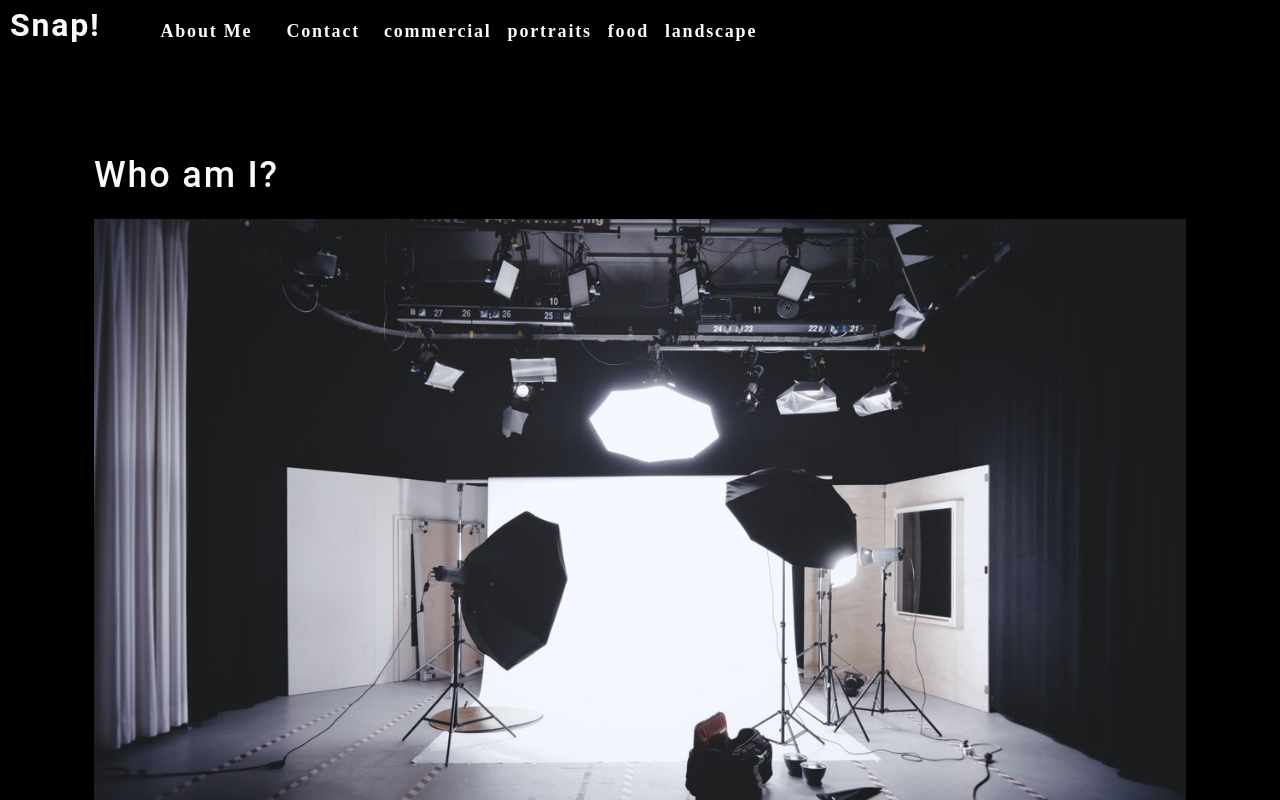
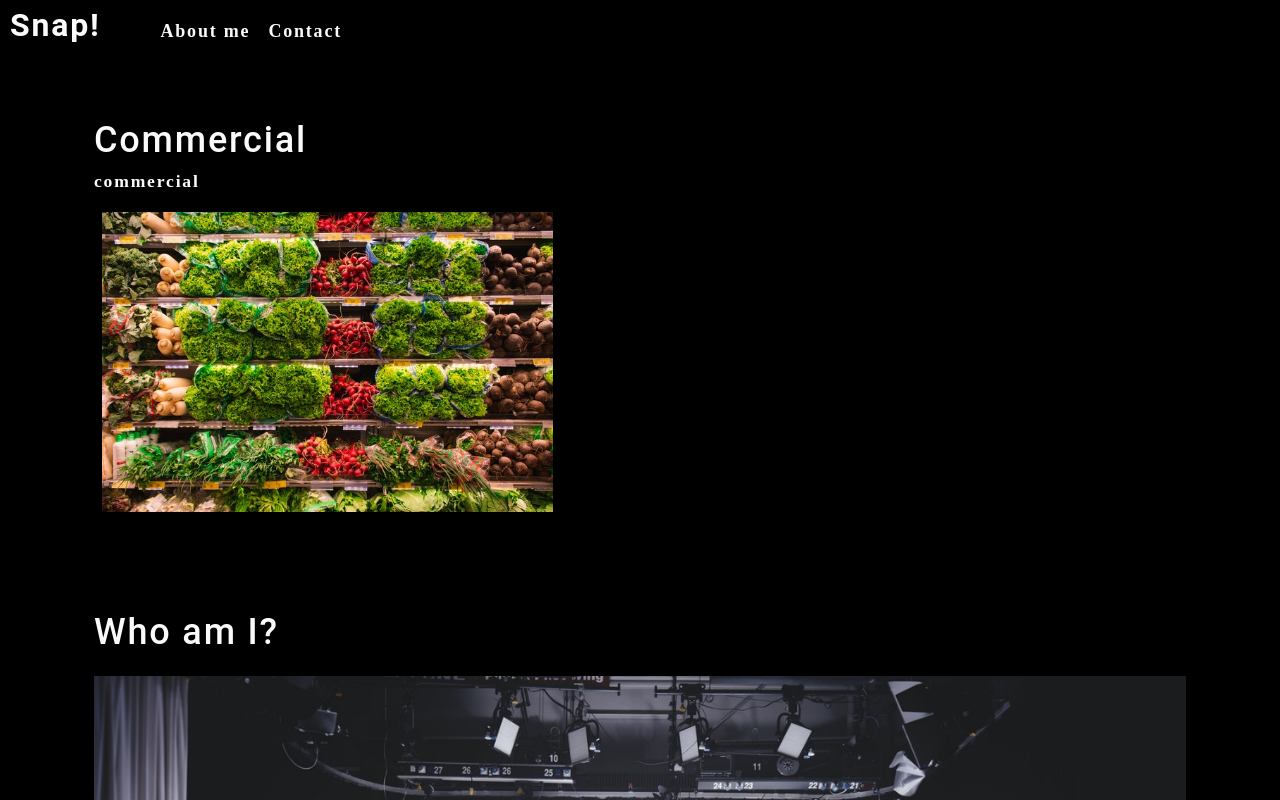
Before and after one commit to JJLindsey/photo-portfolio, a React (Create React App) app: page / in a window 1280 px wide. Shown: the top 800 px of the page. Built offline with nearby package versions, Linux system fonts and the light colour scheme.

Commit message:
update nav and add gallery component

```diff
--- a/src/App.js
+++ b/src/App.js
@@ -1,14 +1,32 @@
-import React from 'react';
+import React, { useState } from 'react';
 // import logo from './logo.svg';
 import './App.css';
 import Nav from './components/Nav';
 import About from './components/About';
+import Gallery from './components/Gallery';
 
 function App() {
+  const [categories] =useState([
+    {
+      name:'commercial',
+      description: 'photos of products and other projects',
+    },
+    { name: 'nature', description: 'Animals, flora and fauna' },
+    { name: 'seascapes', description: 'Ocean views, and beaches from my travels' },
+    { name: 'landscape', description: 'Mountains, and beauty of landscapes' },
+  ])
+
+  const [currentCategory, setCurrentCategory] = useState(categories[0]);
+
   return (
       <div>
-          <Nav></Nav>
+          <Nav>
+            categories={categories}
+            setCurrentCategory={setCurrentCategory}
+            currentCategory={currentCategory}
+          </Nav>
           <main>
+              <Gallery></Gallery>
               <About></About>
           </main>
       </div>
--- /dev/null
+++ b/src/components/Gallery/index.js
@@ -0,0 +1,25 @@
+import React from 'react';
+import { capitalizeFirstLetter } from '../../utils/helpers';
+import photo from '../../assets/small/commercial/0.jpg';
+
+function Gallery(props) {
+    const currentCategory = {
+        name: 'commercial',
+        description: 'photos of products and other commercial projects',
+    }
+
+    return (
+        <section>
+            <h1>{capitalizeFirstLetter(currentCategory.name)}</h1>
+            <p>{currentCategory.name}</p>
+            <div>
+                <img src={photo}
+                alt='Commercial Example'
+                className='img-thumbnail mx-1'
+                />
+            </div>
+        </section>
+    );
+}
+
+export default Gallery;
--- a/src/components/Nav/index.js
+++ b/src/components/Nav/index.js
@@ -1,55 +1,49 @@
-import React from 'react';
+import React, { useEffect } from 'react';
+import { capitalizeFirstLetter } from "../../utils/helpers";
 
-function Nav() {
-    const categories = [
-        {
-            name: 'commercial',
-            description:
-                'Photos of commercial projets',
-        },
-        {
-            name: 'portraits',
-            description: 'Portraits of people'
-        },
-        {
-            name: 'food',
-            description: 'Delicious food from my kitchen'
-        },
-        {
-            name: 'landscape',
-            description: 'Beauty of nature captured'
-        },
-    ];
+function Nav(props) {
 
-    const handleClick = () => {
-        console.log('click handled')
-    }
+    const {
+        categories = [],
+        setCurrentCategory,
+        currentCategory,
+    } = props;
+
+    // useEffect(() => {
+    //     document.title = capitalizeFirstLetter(currentCategory.name);
+    // }, [currentCategory]);
 
 
+    // const handleClick = () => {
+    //     console.log('click handled')
+    // }
+
     return (
-        <header className='flex-row px-1'>
+        <header className="flex-row px-1">
             <h2>
-                <a data-testid="link" href='/'>
-                    <span role='img' aria-label='camera'></span>Snap!
+                <a data-testid="link" href="/">
+                    <span role="img" aria-label="camera">
+                        {" "}
+
+                    </span>{" "}
+                    Snap!
                 </a>
             </h2>
             <nav>
-                <ul className='flex-row'>
-                    <li className='mx-2'>
-                        <a data-testid="about" href='#about' onClick={() => handleClick()}>
-                            About Me
+                <ul className="flex-row">
+                    <li className="mx-2">
+                        <a href="#about">
+                            About me
                         </a>
                     </li>
-                    <li className={'mx-2'}>
-                        <span onClick={() => handleClick()}>
-                            Contact
-                        </span>
+                    <li>
+                        <span>Contact</span>
                     </li>
-                    {
-                    categories.map((category) => (
-                        <li className='mx-1' key={category.name} >
-                            <span onClick={() => { handleClick(); }} >
-                                {category.name}
+                    {categories.map((category) => (
+                        <li className={`mx-1 ${currentCategory.name === category.name && 'navActive'}`}
+                            key={category.name}>
+                            <span onClick={() => {setCurrentCategory(category)}}>
+                                {capitalizeFirstLetter(category.name)}
                             </span>
                         </li>
                     ))}
@@ -59,4 +53,5 @@
     );
 }
 
+
 export default Nav;
--- a/src/index.css
+++ /dev/null
@@ -1,13 +0,0 @@
-body {
-  margin: 0;
-  font-family: -apple-system, BlinkMacSystemFont, 'Segoe UI', 'Roboto', 'Oxygen',
-    'Ubuntu', 'Cantarell', 'Fira Sans', 'Droid Sans', 'Helvetica Neue',
-    sans-serif;
-  -webkit-font-smoothing: antialiased;
-  -moz-osx-font-smoothing: grayscale;
-}
-
-code {
-  font-family: source-code-pro, Menlo, Monaco, Consolas, 'Courier New',
-    monospace;
-}
```
